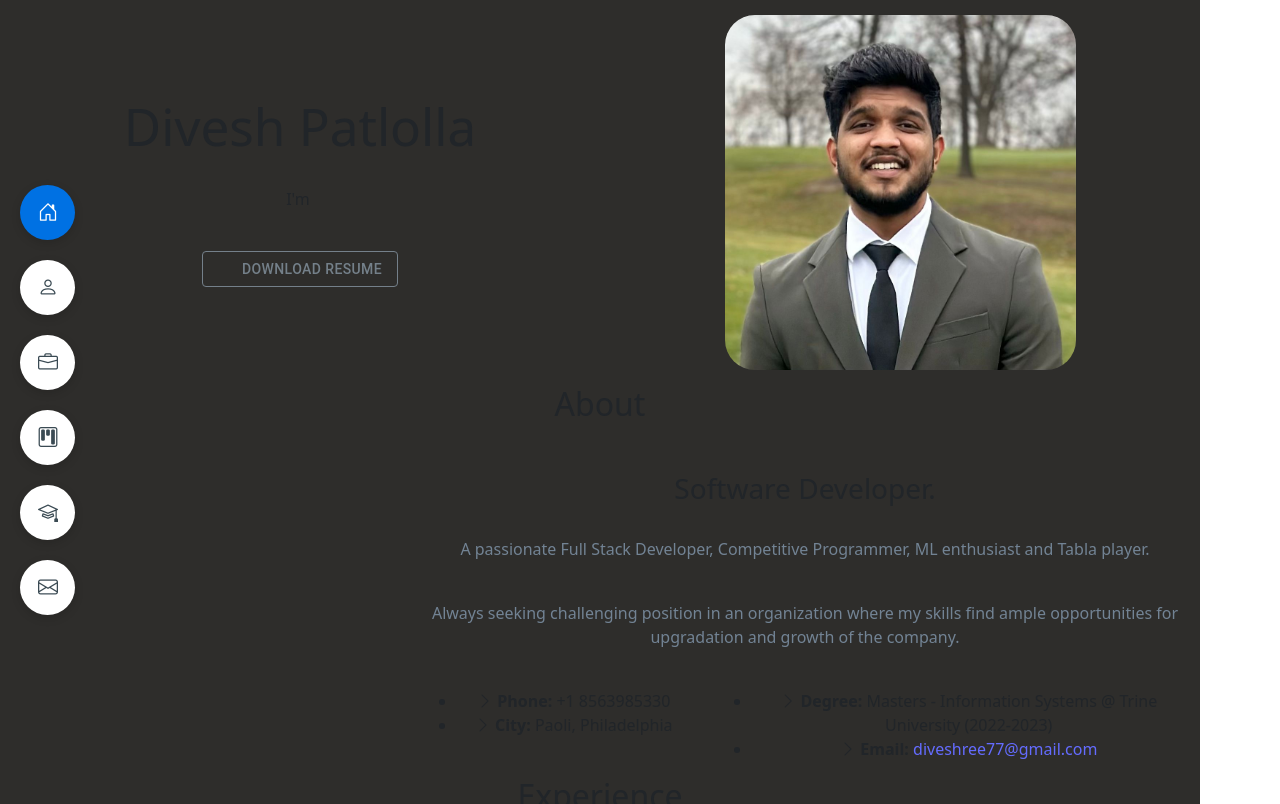
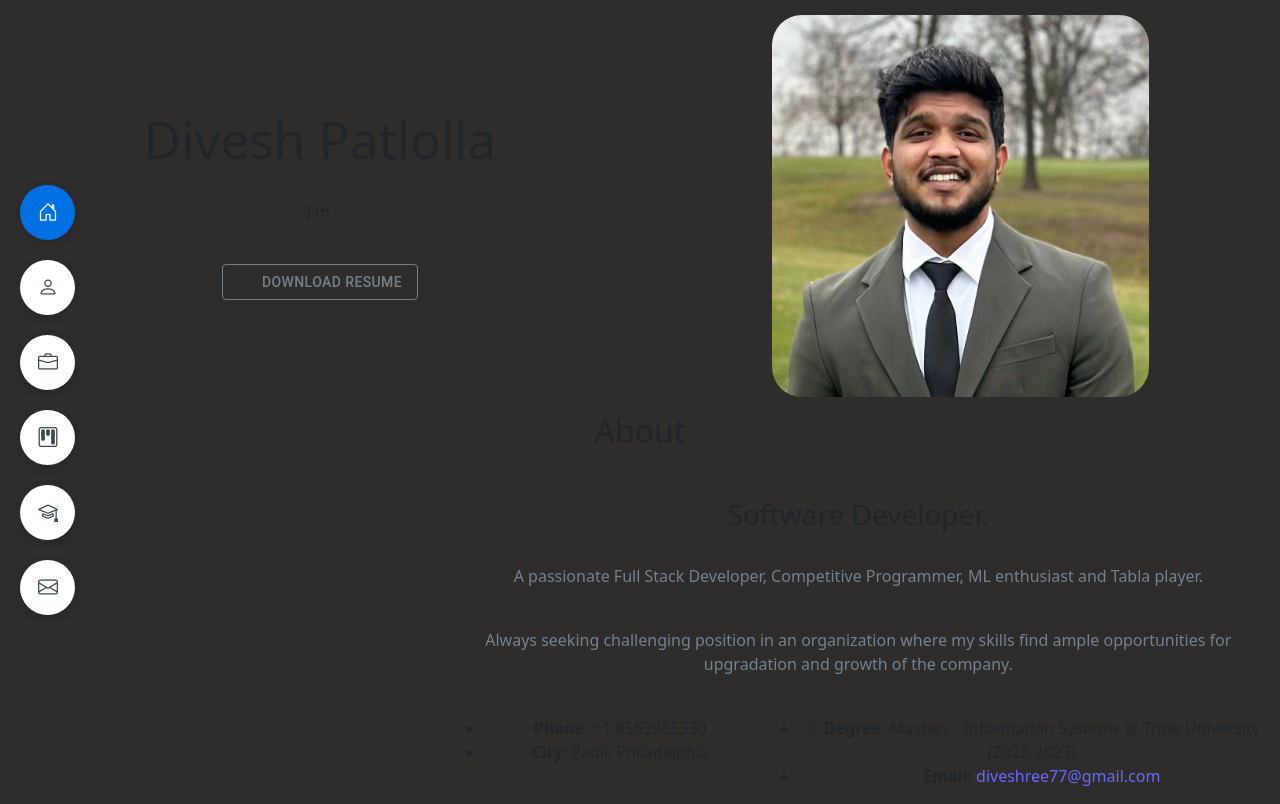
Before and after one commit to diveshdp/divesh-patlolla.github.io, a React (Vite) app: page / in a window 1280 px wide. Shown: the top 804 px of the page. Built offline with nearby package versions, Linux system fonts and the light colour scheme; some icons are missing.

Commit message:
fixed width to max

```diff
--- a/src/components/Hero.tsx
+++ b/src/components/Hero.tsx
@@ -7,7 +7,7 @@ import CloudDownloadIcon from "@mui/icons-material/CloudDownload";
 const Hero: React.FC = () => {
     return (
         <section id="hero" className="d-flex flex-column justify-content-center">
-            <div style={{ maxWidth: "1200px", margin: "0 auto", padding: "0 15px" }} data-aos="zoom-in" data-aos-delay="500">
+            <div style={{ margin: "0 auto", padding: "0 15px" }} data-aos="zoom-in" data-aos-delay="500">
                 <div style={{ display: "grid", gridTemplateColumns: "1fr 1fr", gap: "30px", alignItems: "center" }}>
                     <div className="item-center">
                         <h1>Divesh Patlolla</h1>
--- a/src/components/about.tsx
+++ b/src/components/about.tsx
@@ -4,7 +4,7 @@ import React from "react";
 const About: React.FC = () => {
   return (
     <section id="about" className="about background-alt">
-      <div style={{ maxWidth: "1200px", margin: "0 auto", padding: "0 15px" }} data-aos="fade-up">
+      <div style={{ margin: "0 auto", padding: "0 15px" }} data-aos="fade-up">
         <div className="section-title">
           <h2>About</h2>
         </div>
```
